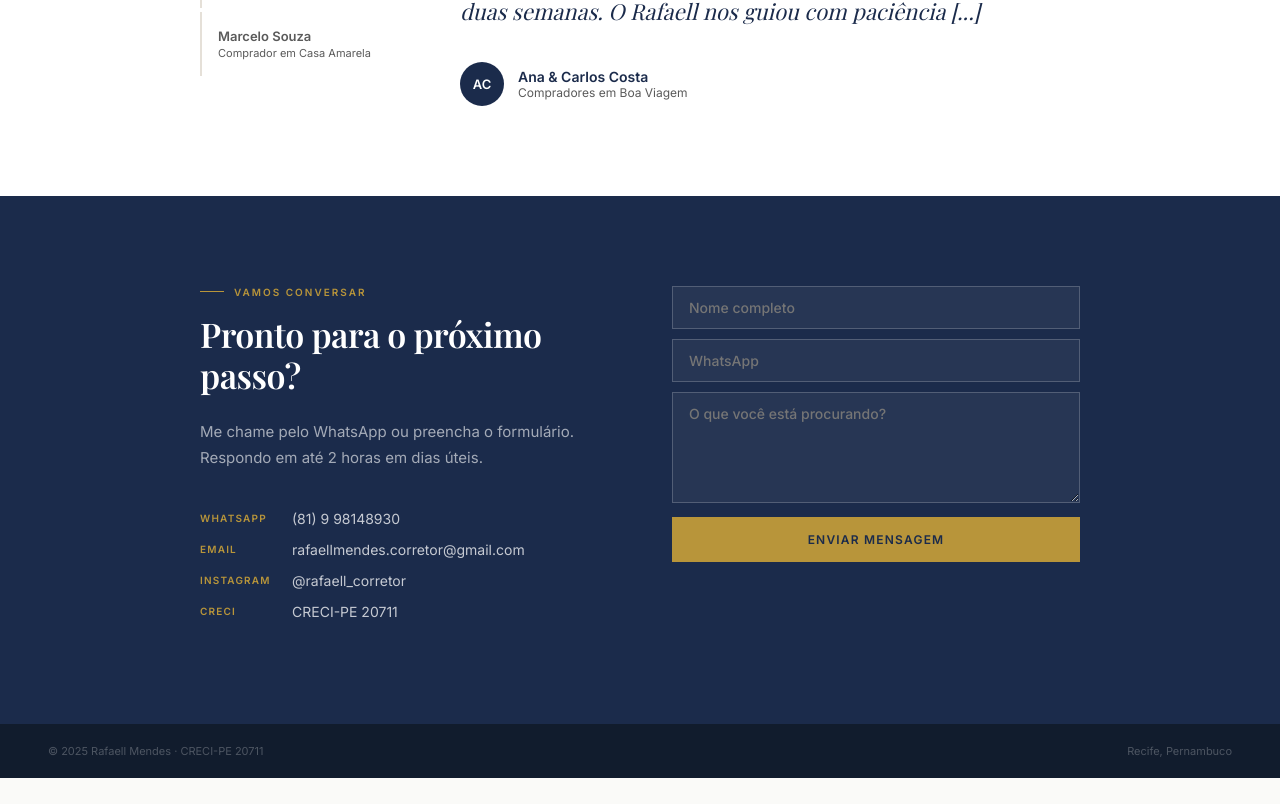
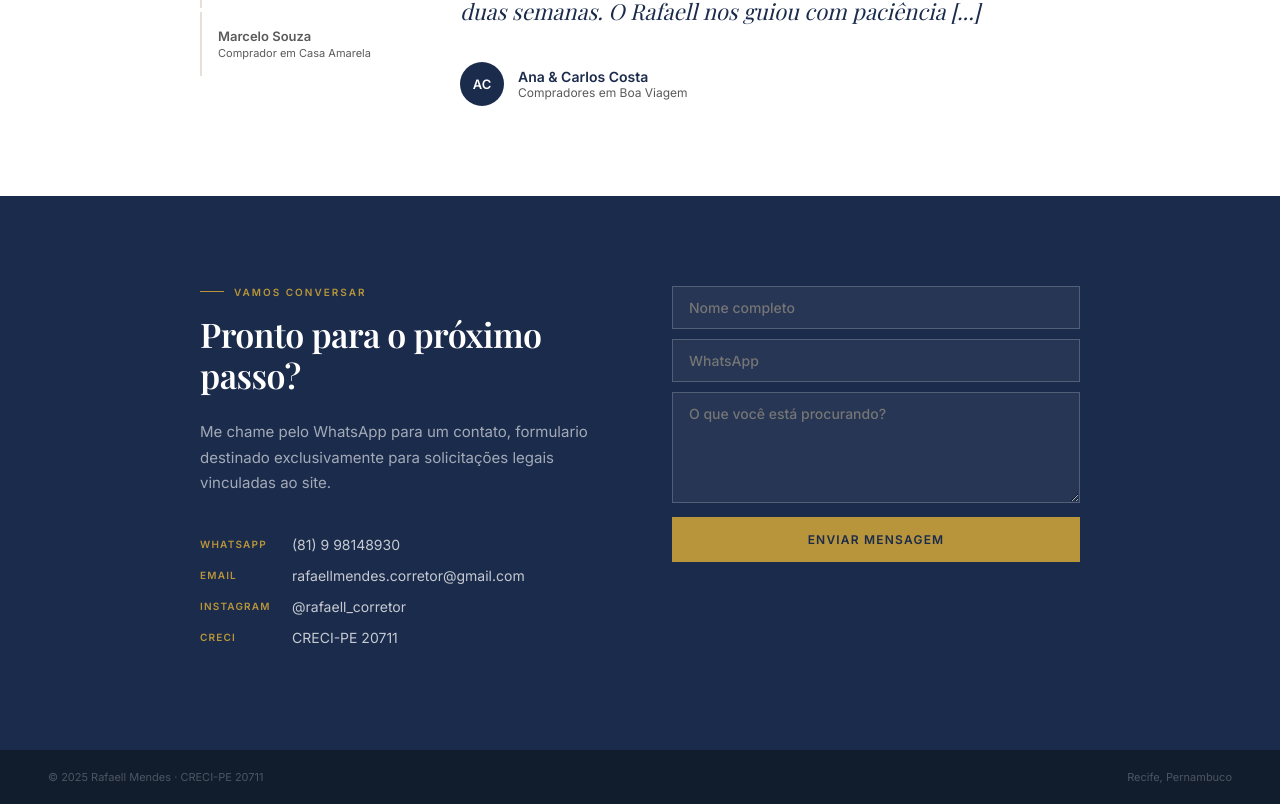
Before and after one commit to Rafaell-Ensino/teste, a Next.js app: page / in a window 1280 px wide. Shown: the part 3861-4665 px from the top of the page. Before the commit the page ends 4639 px from the top, so only its background shows below. Built offline with nearby package versions, Linux system fonts and the light colour scheme; a web font is replaced by a local one.

Commit message:
Update page.tsx

```diff
--- a/app/page.tsx
+++ b/app/page.tsx
@@ -448,12 +448,12 @@ export default function Page() {
       <Label text="Vamos conversar" />
       <H2 light>Pronto para o próximo passo?</H2>
       <p style={{ fontFamily: C.sans, color: "rgba(255,255,255,0.6)", fontSize: 15, lineHeight: 1.7, margin: "24px 0 40px" }}>
-        Me chame pelo WhatsApp ou preencha o formulário. Respondo em até 2 horas em dias úteis.
+        Me chame pelo WhatsApp para um contato, formulario destinado exclusivamente para solicitações legais vinculadas ao site.
       </p>
 
       {[
         ["WhatsApp", "(81) 9 98148930", "https://wa.me/5581998148930"],
-        ["Email", "rafaellmendes.corretor@gmail.com", "mailto:rafaellmendes.corretor@gmail.com"],
+        ["Email", "rafaellmendes.corretor@gmail.com"],
         ["Instagram", "@rafaell_corretor", "https://www.instagram.com/rafaell_corretor/"],
         ["CRECI", "CRECI-PE 20711", null],
       ].map(([k, v, link]) => (
```
